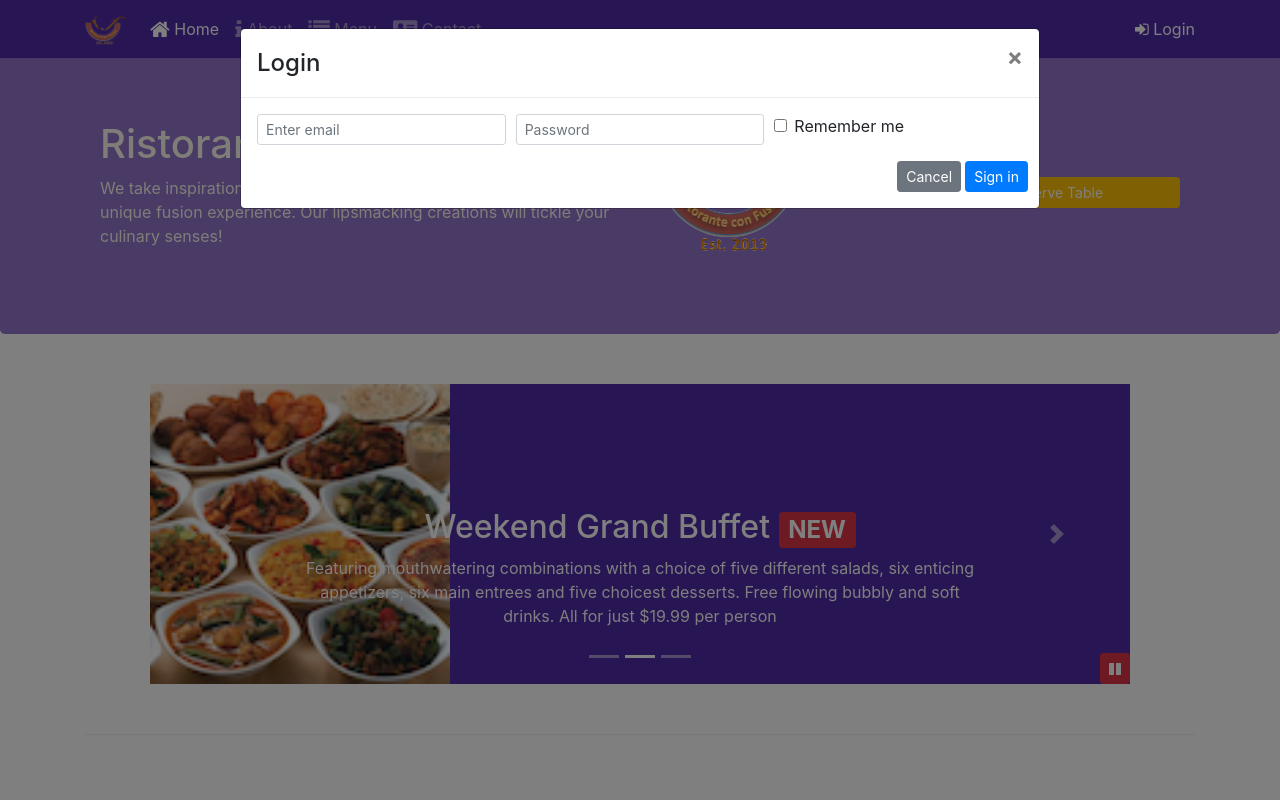
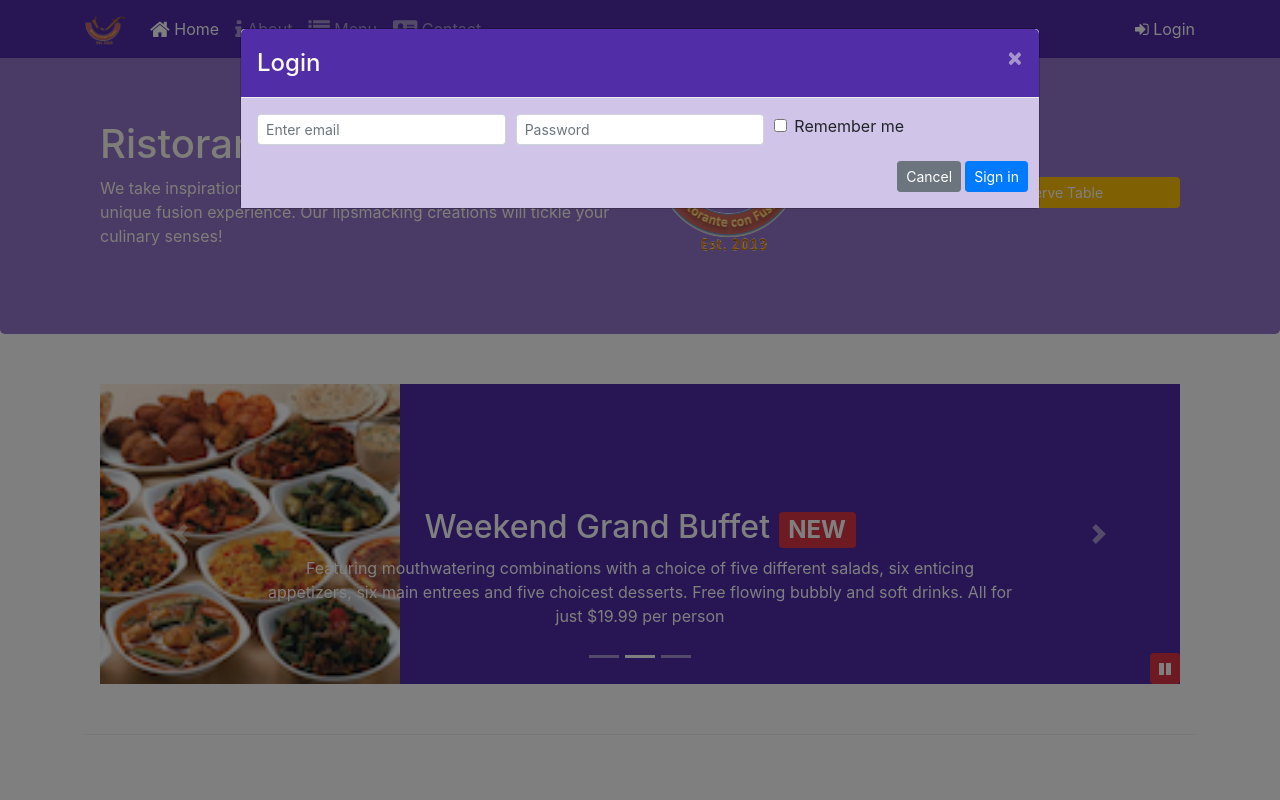
Before and after one commit to faiqalii/BASICWEB, a website: page index.html in a window 1280 px wide. Both pictures are taken after a click on the link "Login". Shown: the top 800 px of the page. Drawn offline with nearby package versions, Linux system fonts and the light colour scheme.

Commit message:
using modal through js

```diff
--- a/css/styles.css
+++ b/css/styles.css
@@ -4,7 +4,7 @@
 
 .row-content {
   margin: 0px auto;
-  padding: 50px 50px;
+  padding: 50px 0px;
   border-bottom: 1px ridge;
   min-height: 400px; }
 
@@ -52,3 +52,12 @@ body {
   position: absolute;
   bottom: 0px;
   z-index: 1; }
+
+.modal-header {
+  background: #512DA8;
+  color: floralwhite; }
+  .modal-header .close {
+    color: floralwhite; }
+
+.modal-body {
+  background: #D1C4E9; }
--- a/index.html
+++ b/index.html
@@ -38,7 +38,7 @@
 
                 <!-- modal -->
                 <span class="navbar-text">
-                    <a data-toggle="modal" data-target="#loginModal">
+                    <a id="loginButton">
                         <span class="fa fa-sign-in"></span>
                         Login
                     </a>
@@ -208,7 +208,7 @@
                 </div>
                 <div class="col-12 col-sm-3 align-self-center">
                     <a role="button" class="btn btn-warning btn-block btn-sm text-white"
-                        data-toggle="modal" data-target="#reserveModal">
+                        id="reserveButton">
                         Reserve Table
                     </a>
                 </div>
@@ -474,6 +474,13 @@
                 }
             });
             });
+
+            $('#loginButton').click(function(){
+            $('#loginModal').modal('toggle');
+        });
+        $('#reserveButton').click(function(){
+            $('#reserveModal').modal('toggle');
+        });
         </script>
 
 </body>
```
